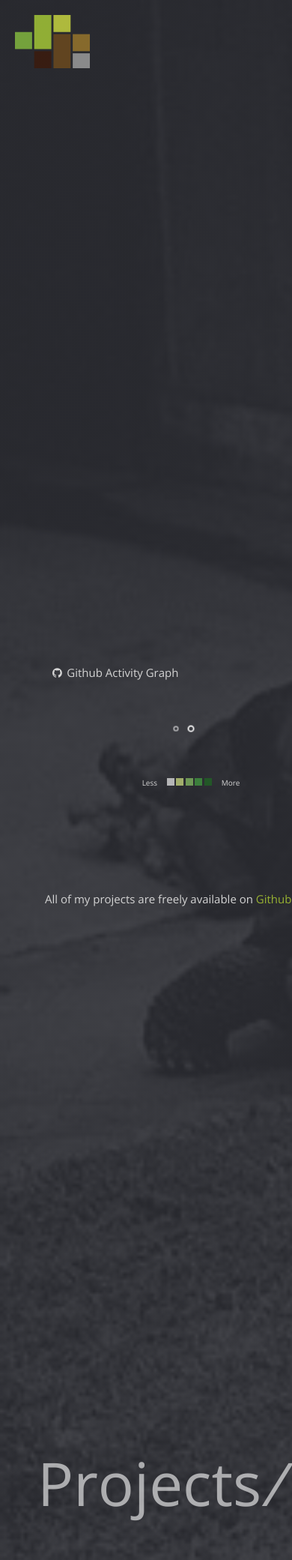
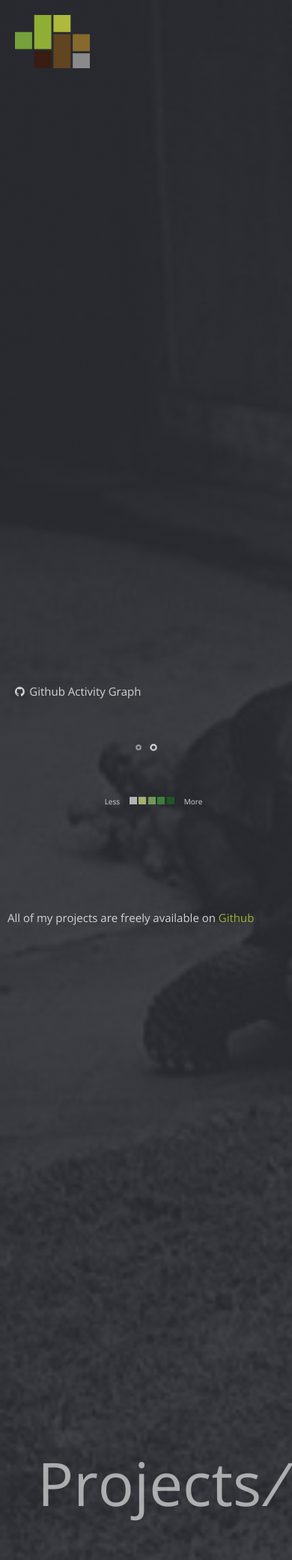
Before and after one commit to shellscape/shellscape.github.io, a Jekyll site: the page built from _pages/projects.html, in a window 390 px wide. Shown: the whole page at 75% size. Built offline with Jekyll 4.4.1, drawn with Linux system fonts in a browser that asks for light colours; nearby versions of some CDN libraries.

Commit message:
more responsive

```diff
--- a/_sass/_responsive.scss
+++ b/_sass/_responsive.scss
@@ -15,6 +15,19 @@
   #right {
     float: none;
     overflow-y: inherit;
-    width: 100%;
+    width: 100% !important;
+  }
+
+  #projects,
+  #page.apps,
+  #post,
+  #post-list {
+    #right .content {
+      padding: 6rem 1rem 1rem;
+    }
+  }
+
+  #projects #left .content {
+    padding: 6rem 1rem 1rem;
   }
 }
--- a/assets/css/main.scss
+++ b/assets/css/main.scss
@@ -13,7 +13,6 @@ $background-post-list: '{{ site.baseurl }}/{{ site.background.post-list }}';
 @import 'base';
 @import 'utilities';
 @import 'syntax';
-@import 'responsive';
 
 // components
 @import 'nav';
@@ -27,3 +26,6 @@ $background-post-list: '{{ site.baseurl }}/{{ site.background.post-list }}';
 @import 'post-list';
 @import 'projects';
 @import 'tags';
+
+// last for best
+@import 'responsive';
```
